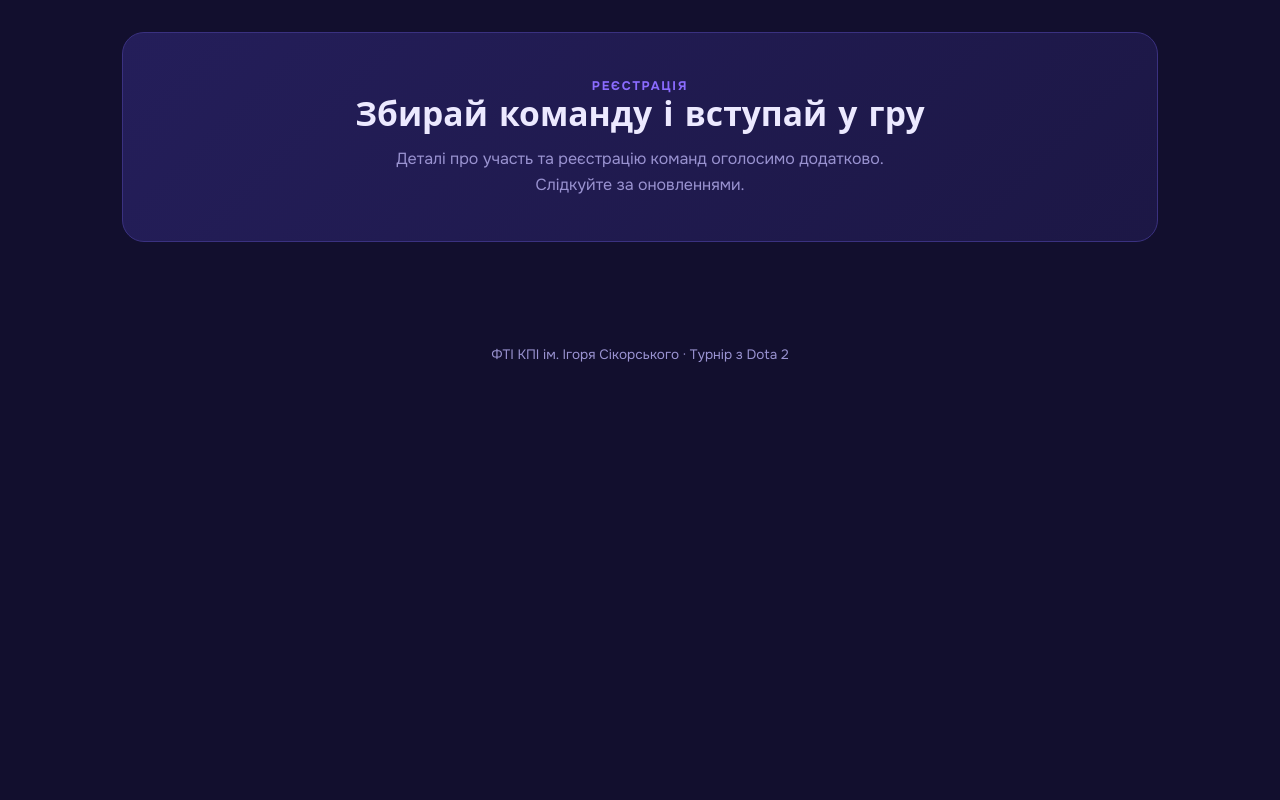
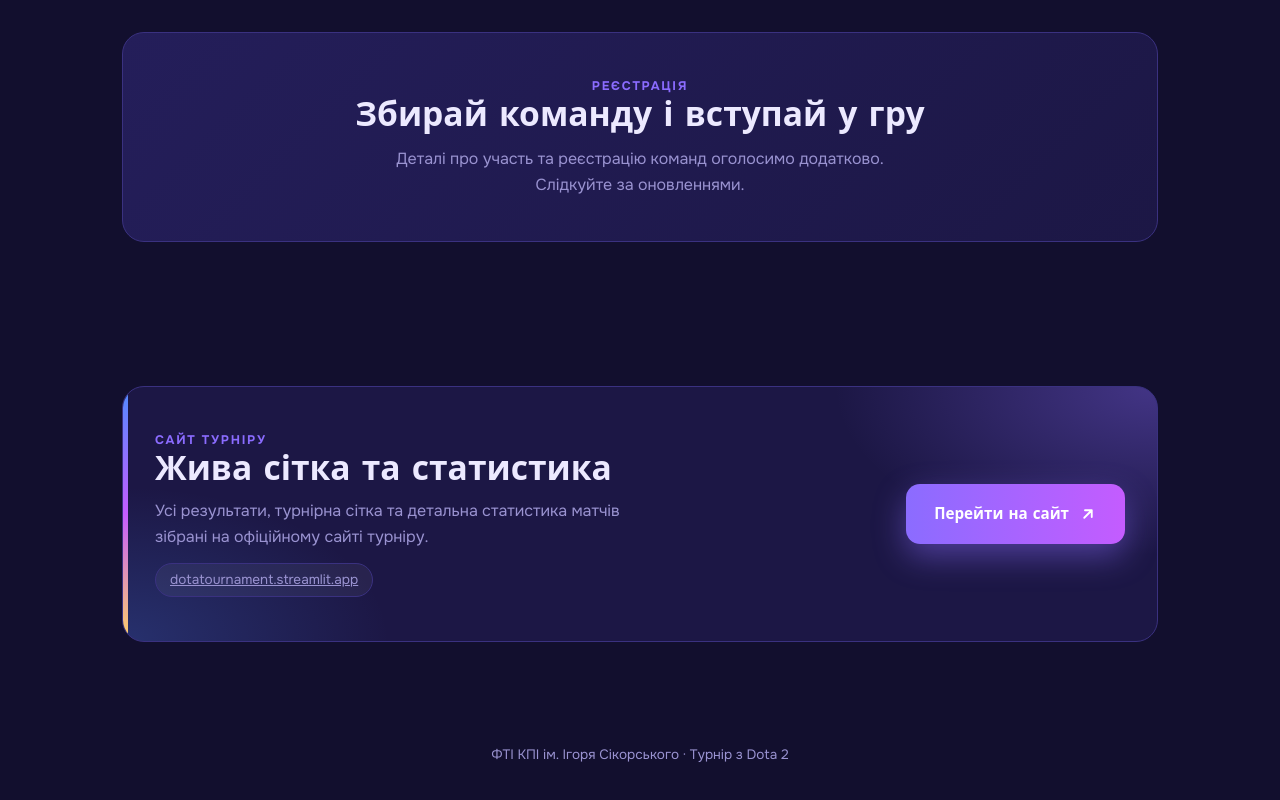
Before and after one commit to starrockerdude217-tech/PTItournament, a plain HTML site: page index.html in a window 1280 px wide. Shown: the part 1696-2496 px from the top of the page. Before the commit the page ends 2108 px from the top, so only its background shows below. Drawn offline with Linux system fonts and the light colour scheme; a web font is replaced by a local one.

Commit message:
Refactor index.html structure and styles

```diff
--- a/index.html
+++ b/index.html
@@ -72,6 +72,26 @@ h2{font-size:clamp(1.5rem,3.4vw,2.1rem);margin-bottom:12px}
 .join{background:linear-gradient(135deg,var(--head),var(--card));border:1px solid var(--line);
   border-radius:22px;padding:44px 32px;text-align:center}
 .join p{color:var(--muted);max-width:520px;margin:10px auto 0}
+
+/* site link */
+.site{position:relative;overflow:hidden;border:1px solid var(--line);border-radius:22px;padding:44px 32px;
+  display:grid;grid-template-columns:1fr auto;gap:28px;align-items:center;
+  background:radial-gradient(460px 240px at 100% 0%,rgba(139,108,255,.35),transparent 70%),
+             radial-gradient(380px 220px at 0% 100%,rgba(79,140,255,.22),transparent 70%),var(--card)}
+.site::before{content:"";position:absolute;left:0;top:0;bottom:0;width:5px;
+  background:linear-gradient(180deg,var(--wb),var(--lb),var(--gf))}
+.site h2{margin-bottom:10px}
+.site p{color:var(--muted);max-width:520px}
+.site .url{display:inline-block;margin-top:14px;font-size:.85rem;color:var(--muted);
+  background:rgba(255,255,255,.05);border:1px solid var(--line);border-radius:999px;padding:5px 14px;word-break:break-all}
+.btn{display:inline-flex;align-items:center;gap:10px;text-decoration:none;font-family:var(--display);font-weight:800;
+  font-size:.95rem;color:#fff;padding:18px 28px;border-radius:14px;
+  background:linear-gradient(90deg,var(--accent),var(--lb));box-shadow:0 12px 32px rgba(139,108,255,.45);
+  transition:transform .2s ease,box-shadow .2s ease;white-space:nowrap}
+.btn:hover,.btn:focus-visible{transform:translateY(-3px);box-shadow:0 18px 40px rgba(196,92,255,.55)}
+.btn svg{width:18px;height:18px;transition:transform .2s ease}
+.btn:hover svg{transform:translate(3px,-3px)}
+@media (max-width:860px){.site{grid-template-columns:1fr;padding:36px 24px 36px 28px}.btn{justify-content:center}}
 footer{padding:30px 0 46px;text-align:center;color:var(--muted);font-size:.85rem}
 
 .reveal{opacity:0;transform:translateY(18px);transition:opacity .6s ease,transform .6s ease}
@@ -174,6 +194,21 @@ footer{padding:30px 0 46px;text-align:center;color:var(--muted);font-size:.85rem
       </div>
     </div>
   </section>
+  <section class="reveal">
+    <div class="wrap">
+      <div class="site">
+        <div>
+          <div class="tag">Сайт турніру</div>
+          <h2>Жива сітка та статистика</h2>
+          <p>Усі результати, турнірна сітка та детальна статистика матчів зібрані на офіційному сайті турніру.</p>
+          <a class="url" href="https://dotatournament.streamlit.app/" target="_blank" rel="noopener noreferrer">dotatournament.streamlit.app</a>
+        </div>
+        <a class="btn" href="https://dotatournament.streamlit.app/" target="_blank" rel="noopener noreferrer">Перейти на сайт
+          <svg viewBox="0 0 24 24" fill="none" stroke="currentColor" stroke-width="2.5" stroke-linecap="round" stroke-linejoin="round" aria-hidden="true"><path d="M7 17L17 7M8 7h9v9"/></svg>
+        </a>
+      </div>
+    </div>
+  </section>
 </main>
 
 <footer><div class="wrap">ФТІ КПІ ім. Ігоря Сікорського · Турнір з Dota 2</div></footer>
```
